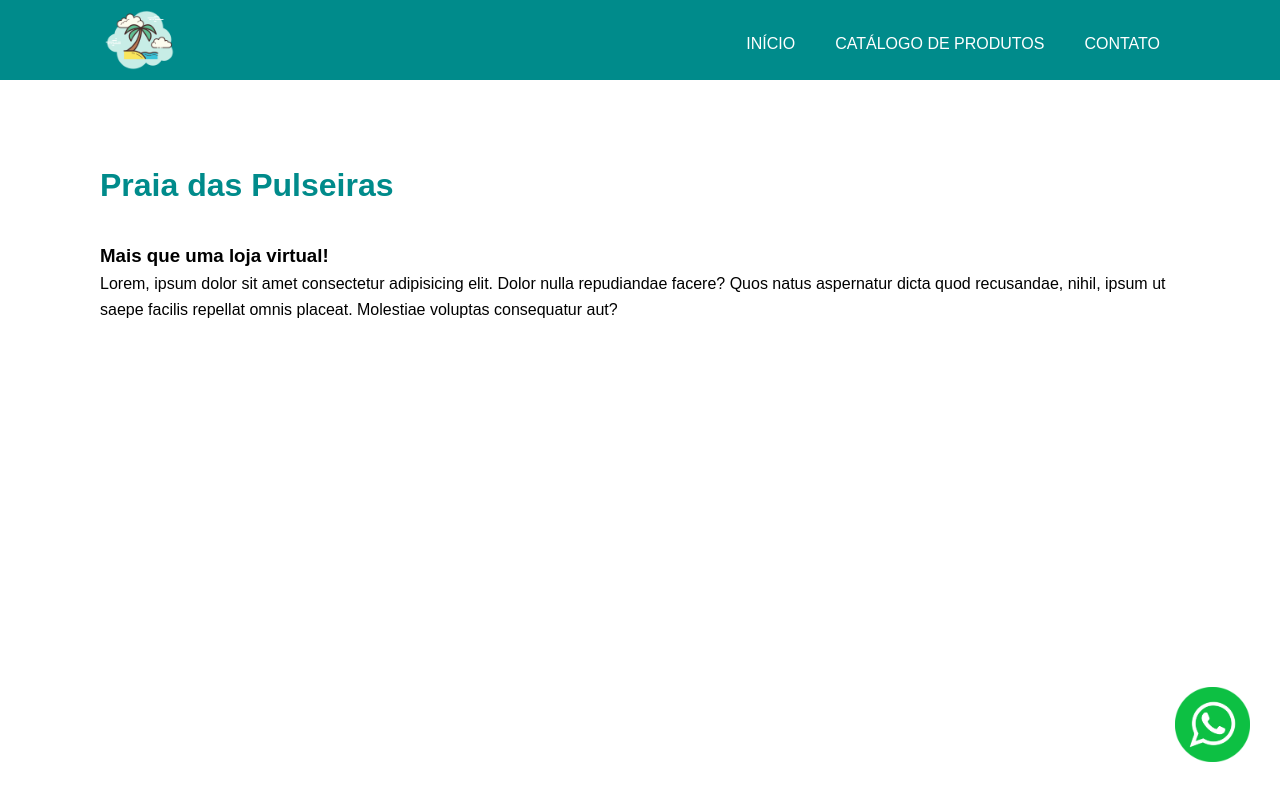
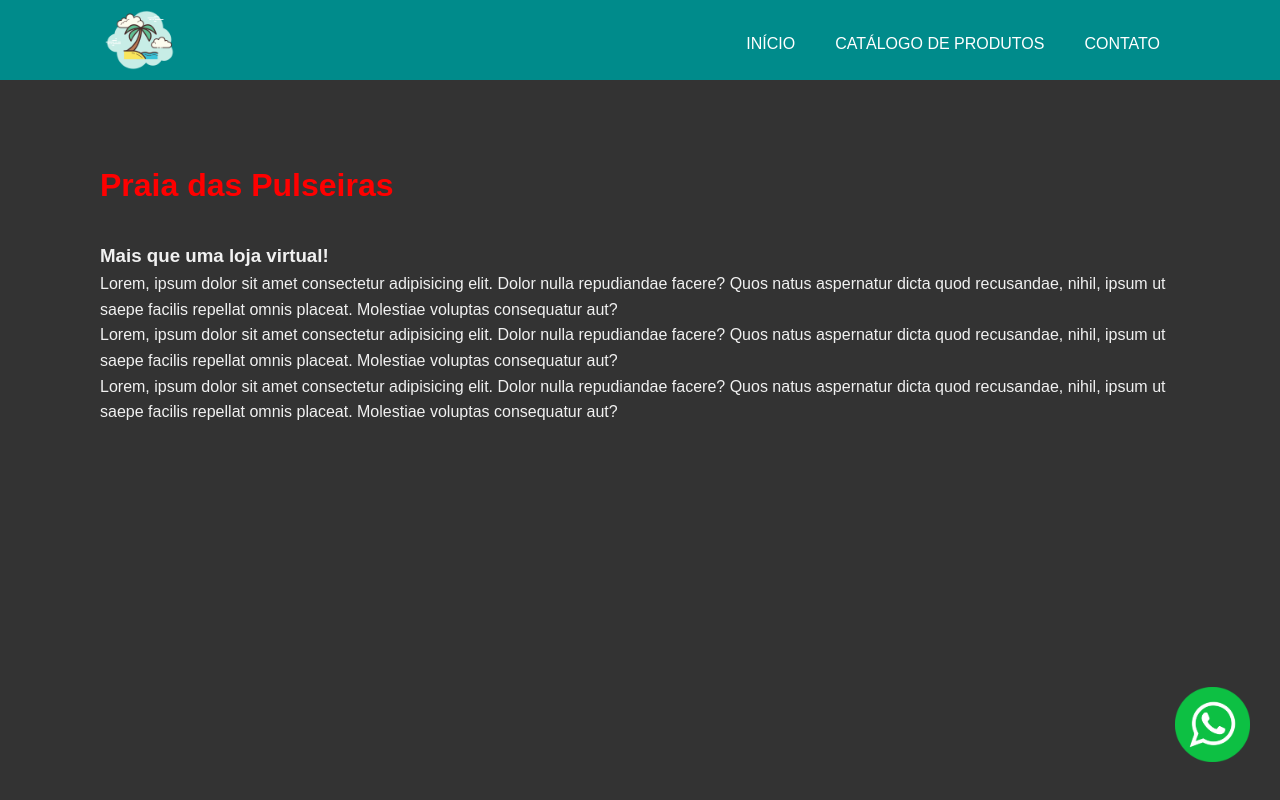
Before and after one commit to matthew13dev/Praia-das-Pulseiras---TCC, a PHP site: page / in a window 1280 px wide. Run offline with PHP 8.4, Linux system fonts and the light colour scheme.

Commit message:
change index.php

```diff
--- a/src/css/body.css
+++ b/src/css/body.css
@@ -3,8 +3,12 @@
     --whatsButtonSize:75px;
 }
 
+body{
+    background-color: #333;
+    color: #f1f1f1;
+}
 h1{
-    color: darkcyan;
+    color: red;
     margin: 30px 0px;
 }
 
--- a/src/css/resert.css
+++ b/src/css/resert.css
@@ -13,6 +13,8 @@
 
   body {
     line-height: 1.6;
+    background-color: #333;
+    color: #f1f1f1;
   }
 
   ul, ol {
--- a/src/index.php
+++ b/src/index.php
@@ -37,6 +37,8 @@
         <h1>Praia das Pulseiras</h1>
         <h3>Mais que uma loja virtual!</h3>
         <p>Lorem, ipsum dolor sit amet consectetur adipisicing elit. Dolor nulla repudiandae facere? Quos natus aspernatur dicta quod recusandae, nihil, ipsum ut saepe facilis repellat omnis placeat. Molestiae voluptas consequatur aut?</p>
+        <p>Lorem, ipsum dolor sit amet consectetur adipisicing elit. Dolor nulla repudiandae facere? Quos natus aspernatur dicta quod recusandae, nihil, ipsum ut saepe facilis repellat omnis placeat. Molestiae voluptas consequatur aut?</p>
+        <p>Lorem, ipsum dolor sit amet consectetur adipisicing elit. Dolor nulla repudiandae facere? Quos natus aspernatur dicta quod recusandae, nihil, ipsum ut saepe facilis repellat omnis placeat. Molestiae voluptas consequatur aut?</p>
     </div>
 </body>
 
```
Also changed, not shown: src/style.css (line endings or trailing spaces).
